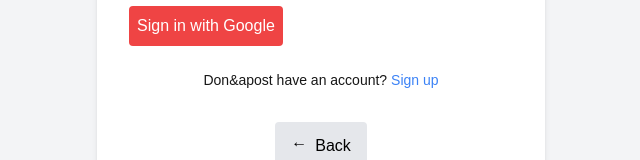
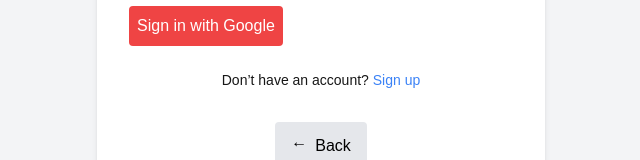
Before and after one commit to mikelexx/grade-boost, a Next.js app: page /auth in a window 1280 px wide. Shown: the part 286-446 px from the top of the page, without its empty margins (319-959 px from the left). Built offline with nearby package versions, Linux system fonts and the light colour scheme; no server answers.

Commit message:
fix apostrophe display issue in account prompt message

```diff
--- a/src/components/Authentication.tsx
+++ b/src/components/Authentication.tsx
@@ -156,7 +156,7 @@
             </p>
           ) : (
             <p>
-              Don&apost have an account?{' '}
+              Don&rsquo;t have an account?{' '}
               <button onClick={() => setIsSignUp(true)} className="text-blue-500 hover:underline">
                 Sign up
               </button>
```
